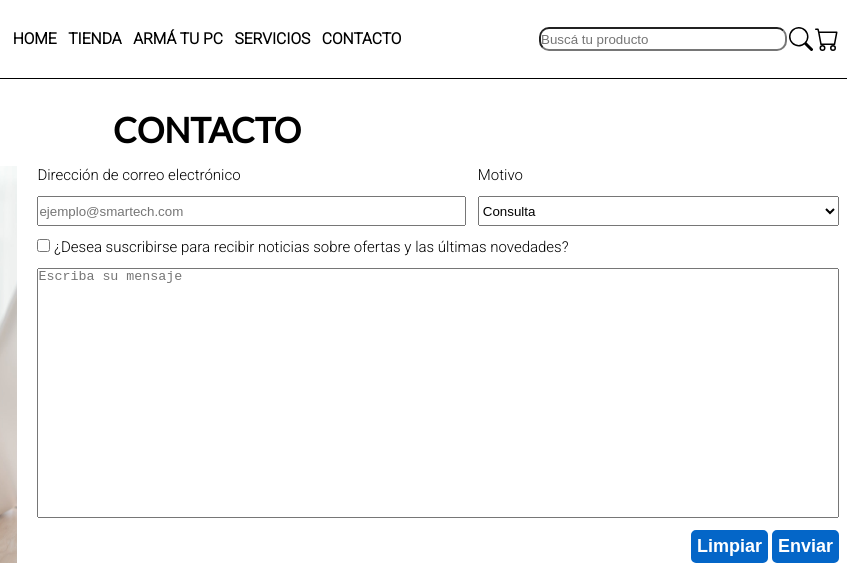
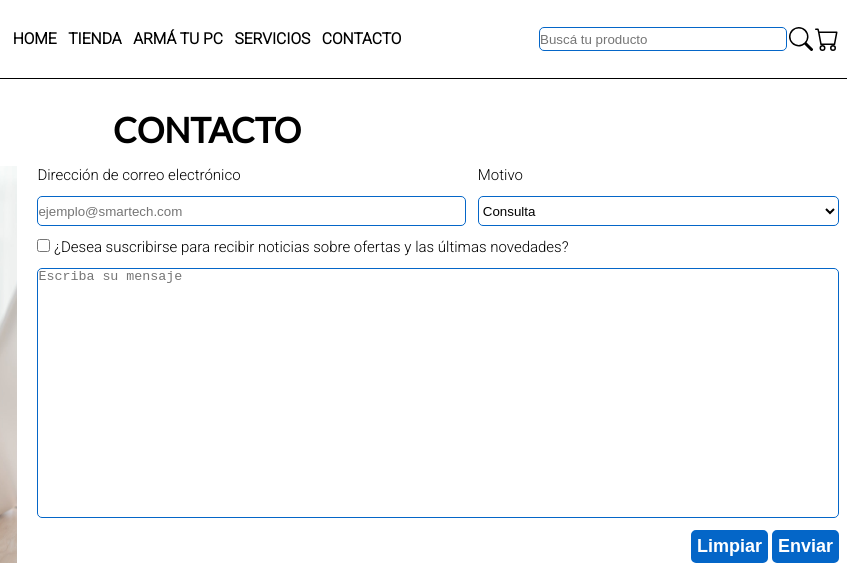
Before and after one commit to fnmallet/smartech, a website: page paginas/contacto.html in a window 1280 px wide. Shown: the top 568 px of the page, 433-1280 px from the left. Drawn offline with Linux system fonts and the light colour scheme.

Commit message:
modificado estilo del buscador del nav en contacto.html

```diff
--- a/css/estilo.css
+++ b/css/estilo.css
@@ -200,7 +200,7 @@
 .h30 {
   height: 30px; }
 
-.estilo {
+.estiloFormulario {
   border: 1px solid #0466C8;
   border-radius: 5px;
   background-color: white; }
--- a/paginas/contacto.html
+++ b/paginas/contacto.html
@@ -73,7 +73,7 @@
             </nav>
 
             <form class="contenedor contenedor--justifySpaceEvenly contenedor--alignItemsCenter header__formulario" action="#" method="post">
-                <input class="header__buscador" type="search" name="busqueda" placeholder="Buscá tu producto">
+                <input class="header__buscador estiloFormulario" type="search" name="busqueda" placeholder="Buscá tu producto">
                 <input class="header__boton" type="image" src="/smartech/imagenes/iconos/busqueda.svg">
                 <input class="header__boton" type="image" src="/smartech/imagenes/iconos/carrito.svg">
             </form>
```
